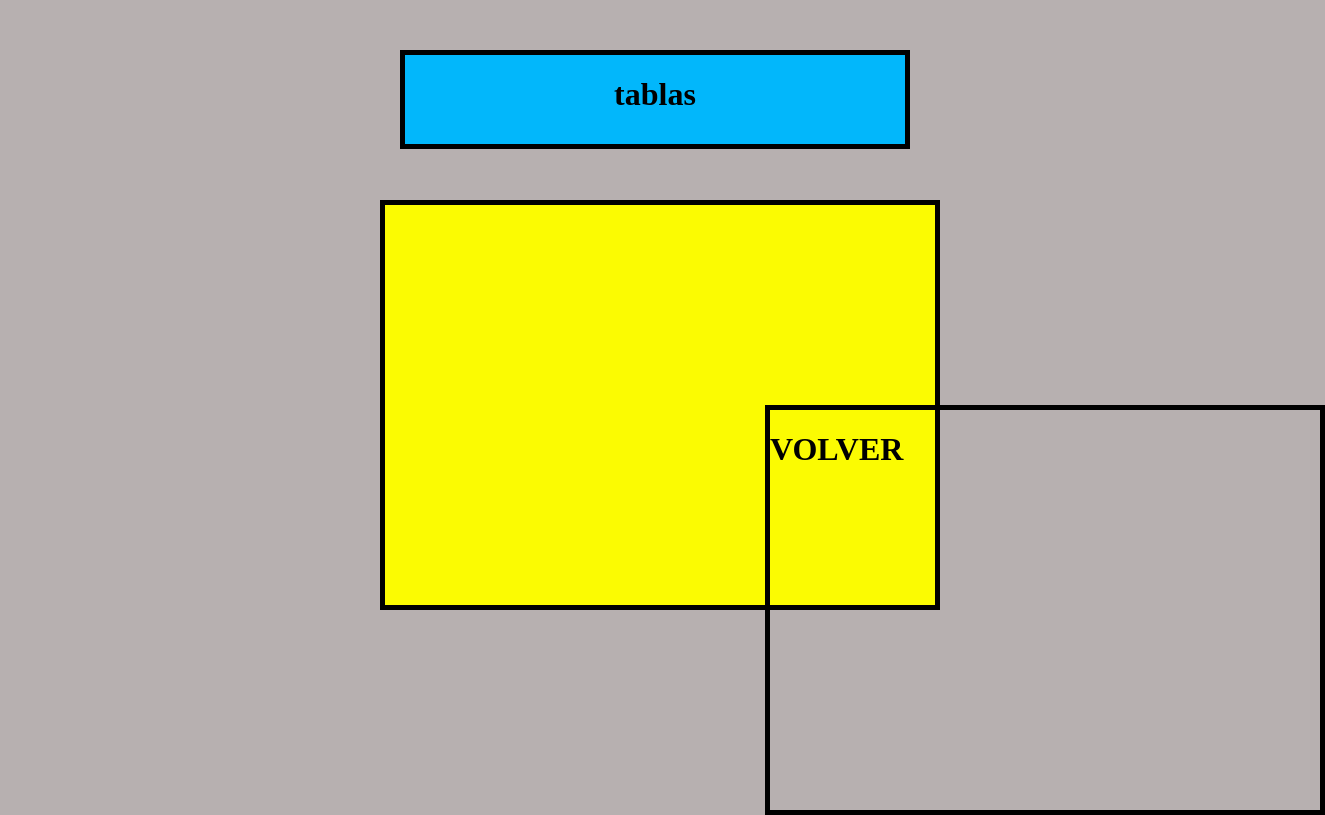
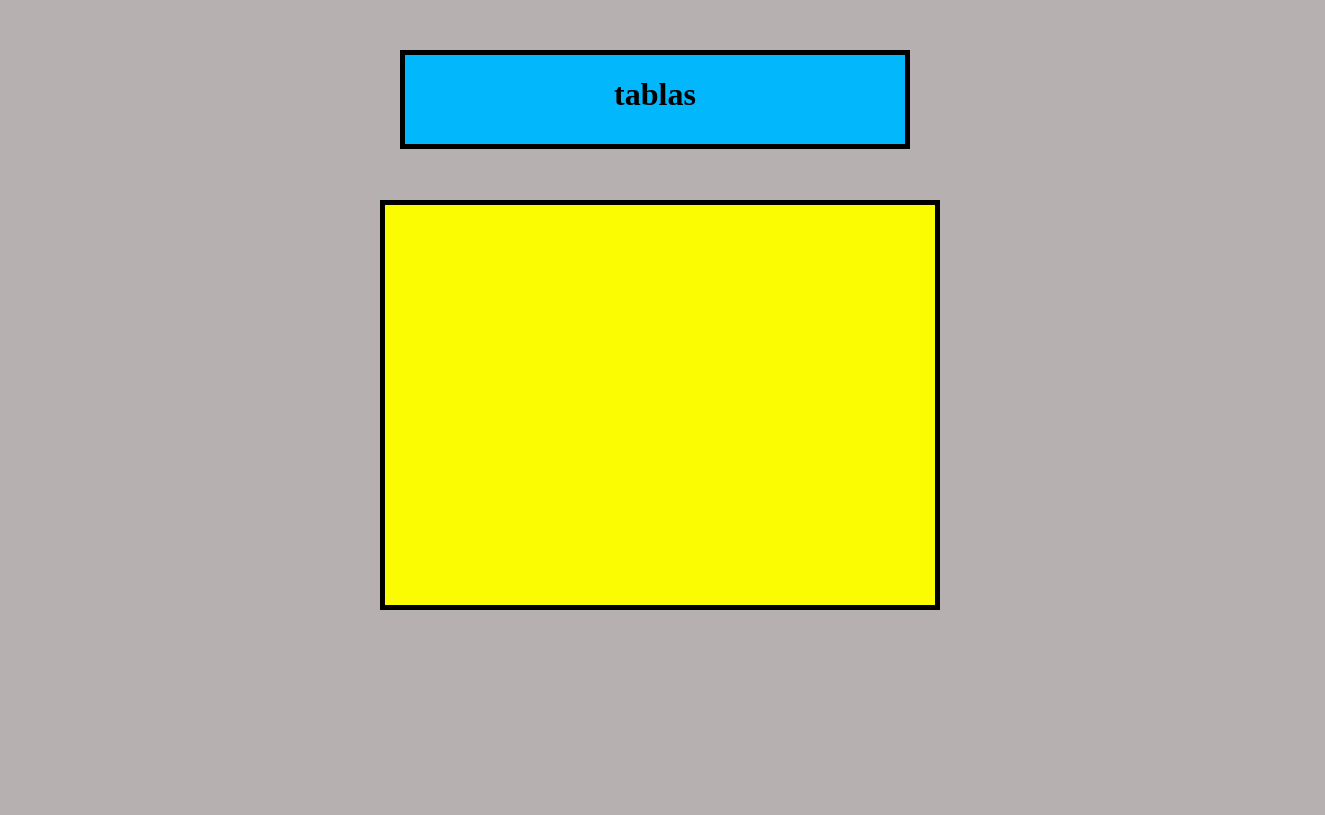
Before and after one commit to Emmanuel-GOMEZ-AL/actividad-1, a plain HTML site: page index.html in a window 1280 px wide. Shown: the whole page, 1325 px wide, since content can reach past the window. Drawn offline with Linux system fonts and the light colour scheme.

Commit message:
Update index.html

```diff
--- a/index.html
+++ b/index.html
@@ -8,4 +8,3 @@
 	<div style="position: absolute;top: 50px;left: 400px;width: 500px;height: 89px; background:#02B7FB; border:solid black 5px"><center><h1>tablas</h1></center></div>
 	<div style="position:absolute;top: 200px;left: 380px; width: 550px; height:400px;border:solid black 5px; background: #FBFB02">
 		<div style="position:absolute;top: 200px;left: 380px; width: 550px; height:400px;border:solid black 5px;
-			    <a href=" https://emmanuel-gomez-al.github.io/actividad-1/"><h1>VOLVER</h1></a>
```
